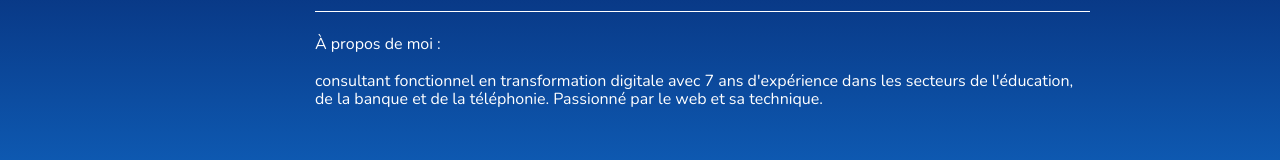
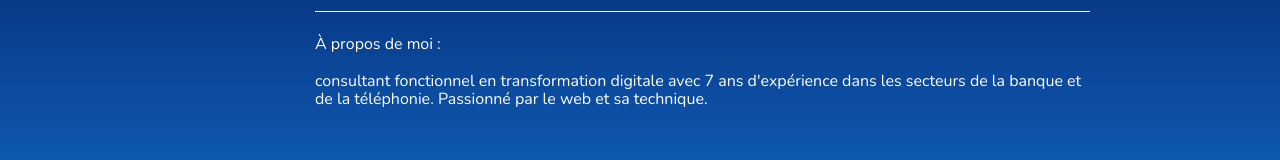
Before and after one commit to johannvottero/CV, a website: page index.html in a window 1280 px wide. Shown: the part 268-428 px from the top of the page. Drawn offline with nearby package versions, Linux system fonts and the light colour scheme.

Commit message:
style improvement

```diff
--- a/index.html
+++ b/index.html
@@ -49,7 +49,7 @@
                             <div class="header-container-personnal-info-details__element"><i class="fa-solid fa-envelope icon-margin"></i> <a href="mailto:johannvottero@gmail.com"><span> johannvottero@gmail.com</span></a> </div>
                             <div class="header-container-personnal-info-details__element"><i class="fa-solid fa-location-dot icon-margin"></i><span> Versailles</span> </div>
                             <div class="header-container-personnal-info-details__element"><i class="fa-solid fa-car icon-margin"></i><span> Permis B</span> </div>
-                            <div class="header-container-personnal-info-details__element A_Propos"> <span> À propos de moi : <br><br> consultant fonctionnel en transformation digitale avec 7 ans d'expérience dans les secteurs de l'éducation, de la banque et de la téléphonie. Passionné par le web et sa technique. </span> </div>
+                            <div class="header-container-personnal-info-details__element A_Propos"> <span> À propos de moi : <br><br> consultant fonctionnel en transformation digitale avec 7 ans d'expérience dans les secteurs de la banque et de la téléphonie. Passionné par le web et sa technique. </span> </div>
                         </div>
                     </div>
                     <div class="header-container-social">
```
